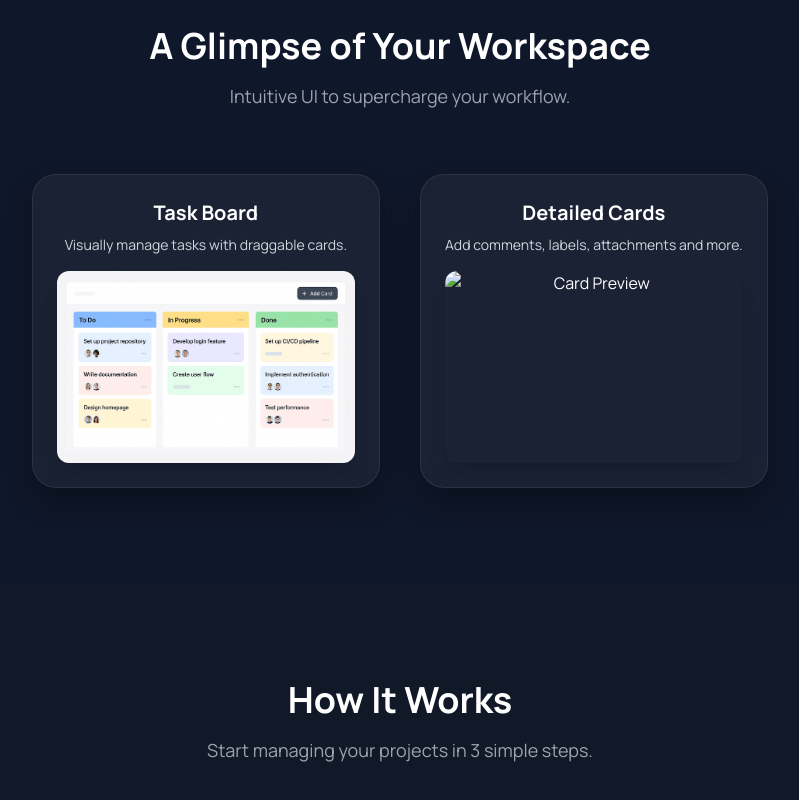
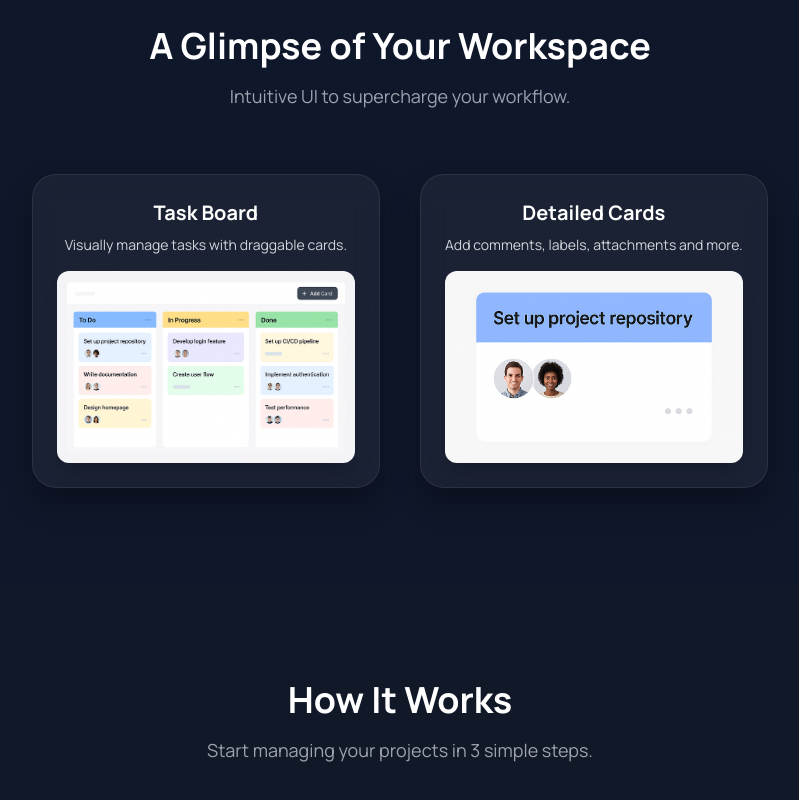
Before and after one commit to Omkarkadam-dev/Project_FlowBoard, a plain HTML site: page index.html in a window 1280 px wide. Shown: the part 1412-2212 px from the top of the page, without its empty margins (240-1039 px from the left). Drawn offline with nearby package versions, Linux system fonts and the light colour scheme.

Commit message:
update index html

```diff
--- a/index.html
+++ b/index.html
@@ -106,7 +106,7 @@
                     <div class="preview-card glass-card delay" data-tilt data-tilt-max="10">
                         <h3 class="text-xl font-bold mb-2">Detailed Cards</h3>
                         <p class="text-sm text-gray-300">Add comments, labels, attachments and more.</p>
-                        <img src="assets/card-detail-preview.png" alt="Card Preview"
+                        <img src="assets/card-preview.png" alt="Card Preview"
                             class="rounded-xl mt-4 shadow-xl w-full h-48 object-cover">
                     </div>
                 </div>
```
